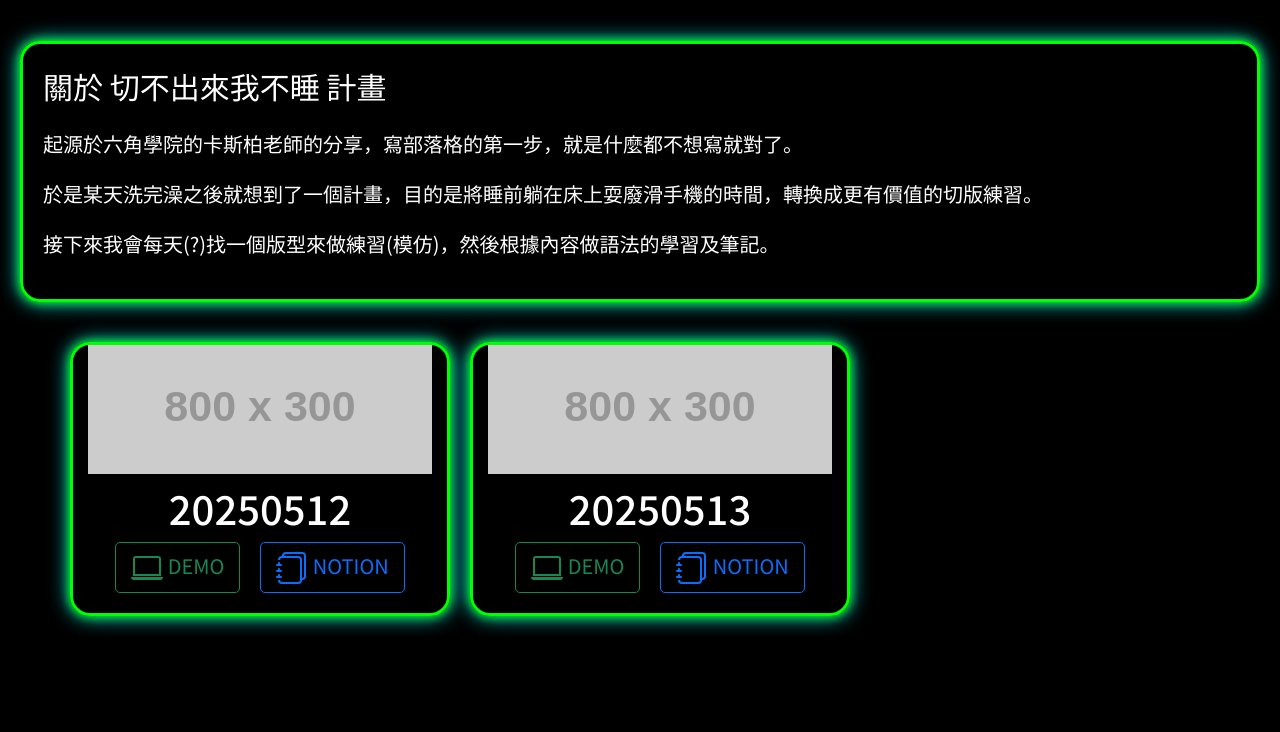
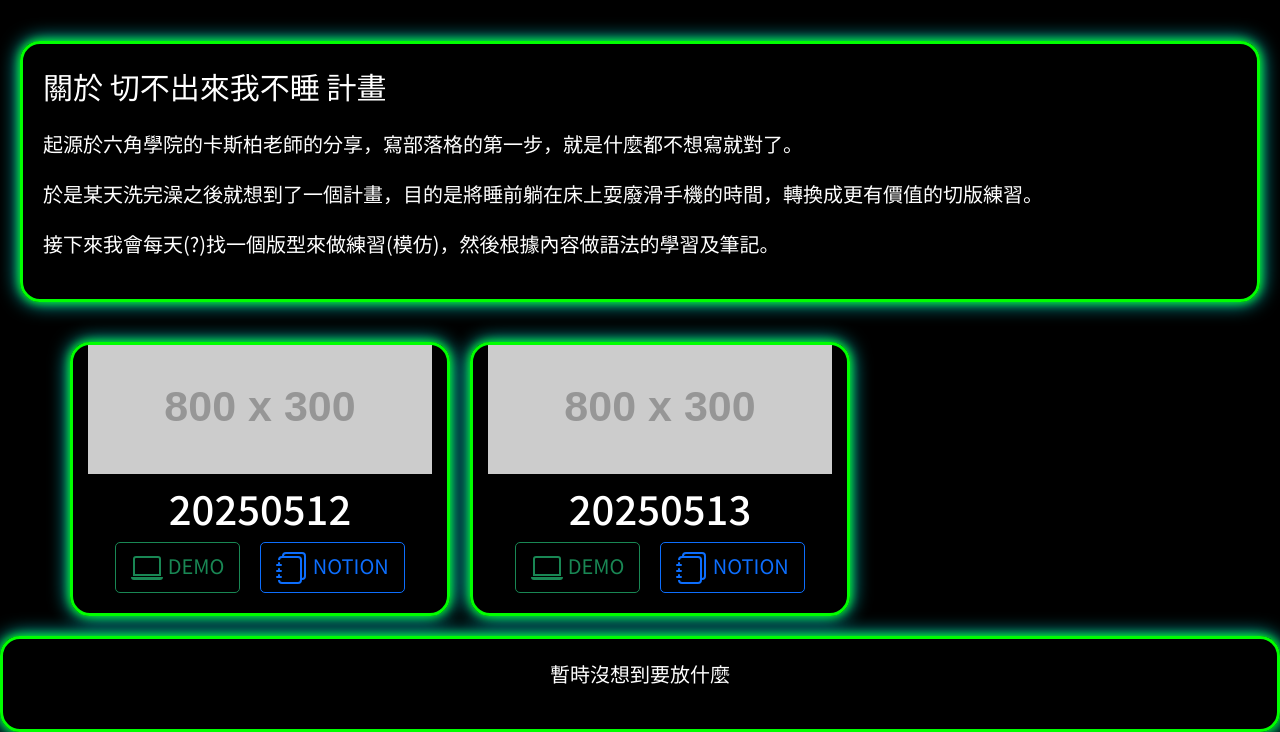
Before and after one commit to liwenchiou/NSTS, a plain HTML site: page index.html in a window 1280 px wide. Shown: the part 799-1531 px from the top of the page. Before the commit the page ends 1435 px from the top, so only its background shows below. Drawn offline with nearby package versions, Linux system fonts and the light colour scheme; grey boxes are pictures that could not be loaded; placeholder pictures from the web are drawn by us.

Commit message:
20250514
初步完成～～

```diff
--- a/index.html
+++ b/index.html
@@ -70,6 +70,12 @@
     </div>
   </section>
 
+  <footer class="flu-border">
+    <div class="footer--text">
+      <p>暫時沒想到要放什麼</p>
+    </div>
+  </footer>
+
   <script src="https://cdn.jsdelivr.net/npm/bootstrap@5.0.0/dist/js/bootstrap.bundle.min.js"
     integrity="sha384-p34f1UUtsS3wqzfto5wAAmdvj+osOnFyQFpp4Ua3gs/ZVWx6oOypYoCJhGGScy+8"
     crossorigin="anonymous"></script>
--- a/style.scss
+++ b/style.scss
@@ -151,3 +151,14 @@ margin-right: 20px;
     margin-bottom: 20px;
   }
 }
+
+footer{
+  padding: 20px;
+  width: 100%;
+}
+
+.footer--text p{
+  text-align: center;
+  // border:1px solid #fff;
+  // font-size: 50px;
+}
```
Also changed, not shown: css/style.css, 1 other file.
